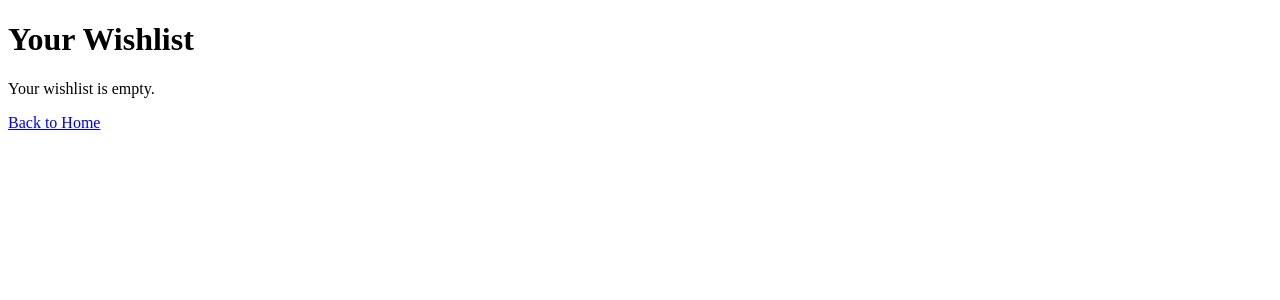
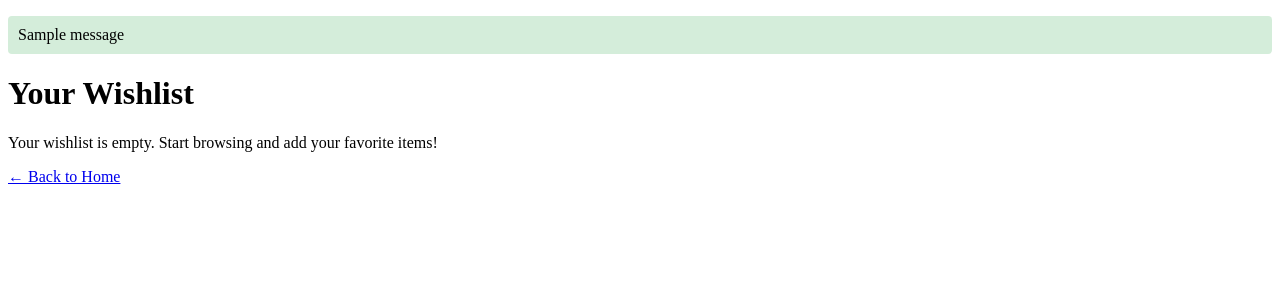
Before and after one commit to kuroai299/RPL-IKAN, a Django app: page /wishlist/ in a window 1280 px wide. Shown: the top 300 px of the page. Run offline with Django 4.2, Linux system fonts and the light colour scheme; a user stored in the database is signed in; data comes from the database, SQL or seed files in the repository; both versions use the stored data as it was after the commit; tables that the repository leaves empty hold one stand-in row (values such as "Sample post"); one stand-in notice (Sample message) is shown.

Commit message:
nambah lagi

```diff
--- a/waluyastore/waluya/templates/wishlist.html
+++ b/waluyastore/waluya/templates/wishlist.html
@@ -4,20 +4,59 @@
     <meta charset="UTF-8">
     <meta name="viewport" content="width=device-width, initial-scale=1.0">
     <title>Your Wishlist</title>
+    {% comment %} ini untuk test pake gambar di wishlist yaa nanti hapus aja{% endcomment %}
+    <style>
+        img {
+            height: 50px;
+            margin-right: 10px;
+            vertical-align: middle;
+        }
+    </style>
 </head>
 <body>
+    <!-- 🔔 Flash Messages -->
+    {% if messages %}
+      <ul style="list-style:none; padding: 0;">
+        {% for message in messages %}
+          <li style="
+            padding: 10px;
+            margin-bottom: 10px;
+            border-radius: 4px;
+            background-color:
+                {% if message.tags == 'success' %}#d4edda
+                {% elif message.tags == 'warning' %}#fff3cd
+                {% elif message.tags == 'error' %}#f8d7da
+                {% elif message.tags == 'info' %}#cce5ff
+                {% endif %};
+            color: #000;
+          ">
+            {{ message }}
+          </li>
+        {% endfor %}
+      </ul>
+    {% endif %}
+
     <h1>Your Wishlist</h1>
 
     {% if wishlist_items %}
         <ul>
             {% for item in wishlist_items %}
-                <li>{{ item.product.name }} - {{ item.product.price }}</li>
+                <li>
+                    {% if item.product.image %}
+                        <img src="{{ item.product.image.url }}" alt="{{ item.product.name }}">
+                    {% endif %}
+                    <strong>{{ item.product.name }}</strong> - Rp {{ item.product.price }}
+                    <form method="post" action="{% url 'remove_from_wishlist' item.id %}" style="display:inline;">
+                        {% csrf_token %}
+                        <button type="submit" class="remove-btn">Remove</button>
+                    </form>
+                </li>
             {% endfor %}
         </ul>
     {% else %}
-        <p>Your wishlist is empty.</p>
+        <p>Your wishlist is empty. Start browsing and add your favorite items!</p>
     {% endif %}
 
-    <a href="{% url 'landing_page' %}">Back to Home</a>
+    <a href="{% url 'landing_page' %}">← Back to Home</a>
 </body>
 </html>
--- a/waluyastore/waluya/views.py
+++ b/waluyastore/waluya/views.py
@@ -6,6 +6,8 @@ from django.contrib.auth import authenticate, login, logout
 from django.contrib.auth.decorators import login_required
 from django.contrib.auth.models import User
 from django.db.models import Q
+from django.contrib import messages
+
 
 # ==================== USER MANAGEMENT ====================
 
@@ -60,9 +62,21 @@ def landing_page(request):
 
 @login_required
 def add_to_wishlist(request, product_id):
-    product = Product.objects.get(id=product_id)
-    Wishlist.objects.create(user=request.user, product=product)
+    product = get_object_or_404(Product, id=product_id)
+    wishlist_item, created = Wishlist.objects.get_or_create(user=request.user, product=product)
+    if created:
+        messages.success(request, f"{product.name} berhasil ditambahkan ke wishlist.")
+    else:
+        messages.warning(request, f"{product.name} sudah ada di wishlist.")
     return redirect('wishlist')
+
+@login_required
+def remove_from_wishlist(request, wishlist_id):
+    wishlist_item = get_object_or_404(Wishlist, id=wishlist_id, user=request.user)
+    messages.info(request, f"{wishlist_item.product.name} dihapus dari wishlist.")
+    wishlist_item.delete()
+    return redirect('wishlist')
+
 
 @login_required
 def wishlist(request):
--- a/waluyastore/waluyastore/urls.py
+++ b/waluyastore/waluyastore/urls.py
@@ -31,5 +31,6 @@ urlpatterns = [
     path('delete_product/<int:product_id>/', views.delete_product, name='delete_product'),
     path('wishlist/', views.wishlist, name='wishlist'),
     path('add_to_wishlist/<int:product_id>/', views.add_to_wishlist, name='add_to_wishlist'),
+    path('remove_from_wishlist/<int:wishlist_id>/', views.remove_from_wishlist, name='remove_from_wishlist'),
     path('user/product_list/', views.user_product_list, name='user_product_list'),
 ] + static(settings.MEDIA_URL, document_root=settings.MEDIA_ROOT)
```
Also changed, not shown: waluyastore/db.sqlite3.
